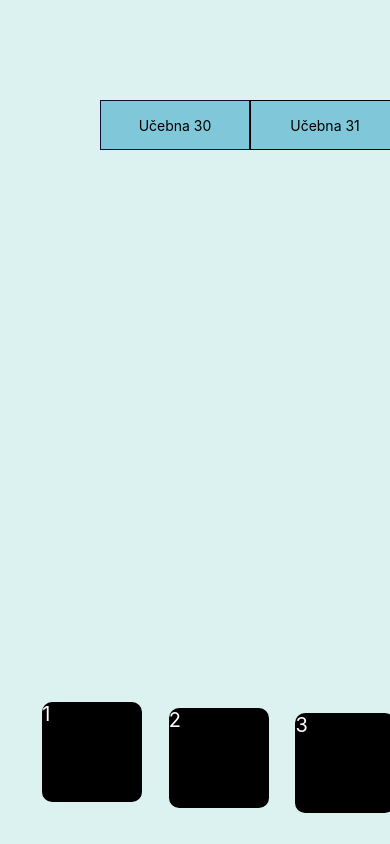
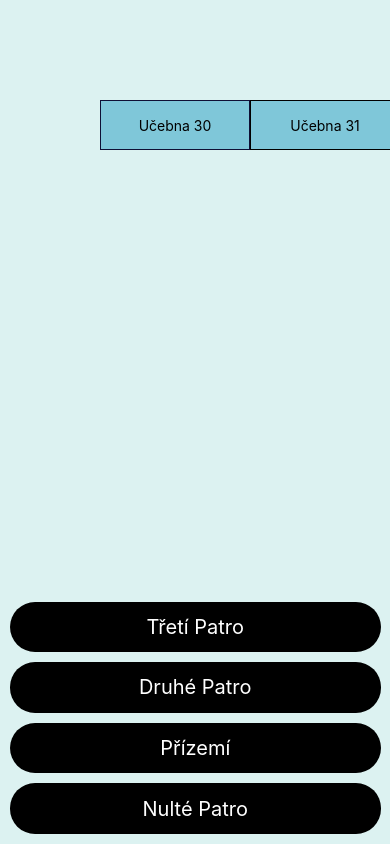
Before and after one commit to gr0nn1x/rocnikovka, a React Native app: screen / in a window 390 px wide. Built offline with nearby package versions, Linux system fonts and the light colour scheme.

Commit message:
added floor menu/ not working

```diff
--- a/App.js
+++ b/App.js
@@ -28,11 +28,16 @@ export default function App() {
   };
 
   return (
+    <View style={styles.container}>
+      <ScrollView>
         <ScrollView horizontal={true}>
-      <View style={styles.container}>
+          <View style={styles.content}>
             {dataList.map((data) => {
               return (
-            <TouchableWithoutFeedback key={data.id} onPress={() => test(data)}>
+                <TouchableWithoutFeedback
+                  key={data.id}
+                  onPress={() => test(data)}
+                >
                   <View
                     style={[
                       {
@@ -50,7 +55,8 @@ export default function App() {
                 </TouchableWithoutFeedback>
               );
             })}
-        <TouchableWithoutFeedback onPress={() => setIsModalVisible(false)}>
+          </View>
+        </ScrollView>
         <Modal
           visible={isModalVisible}
           onRequestClose={closeModal}
@@ -73,26 +79,30 @@ export default function App() {
             </View>
           </View>
         </Modal>
-        </TouchableWithoutFeedback>
+      </ScrollView>
+      <View style={styles.fixedView}>
         <View style={[styles.switch, styles.switchOne]}>
-          <Text style={styles.switchText}>1</Text>
+          <Text style={styles.switchText}>Třetí Patro</Text>
         </View>
         <View style={[styles.switch, styles.switchTwo]}>
-          <Text style={styles.switchText}>2</Text>
+          <Text style={styles.switchText}>Druhé Patro</Text>
         </View>
         <View style={[styles.switch, styles.switchThree]}>
-          <Text style={styles.switchText}>3</Text>
+          <Text style={styles.switchText}>Přízemí</Text>
         </View>
         <View style={[styles.switch, styles.switchFour]}>
-          <Text style={styles.switchText}>4</Text>
+          <Text style={styles.switchText}>Nulté Patro</Text>
         </View>
       </View>
-    </ScrollView>
+    </View>
   );
 }
 
 const styles = StyleSheet.create({
   container: {
+    flex: 1,
+  },
+  content: {
     width: 700,
     height: 1000,
     backgroundColor: "#DCF2F1",
@@ -131,27 +141,25 @@ const styles = StyleSheet.create({
   buttonContainer: {
     marginTop: "auto",
   },
+  fixedView: {
+    position: "absolute",
+    bottom: 0,
+    left: 0,
+    right: 0,
+    justifyContent: "space-between",
+    padding: 10,
+  },
   switch: {
-    height: 100,
-    width: 100,
+    height: windowHeight * 0.06,
+    width: windowWidth * 0.95,
+    marginTop: 10,
     backgroundColor: "black",
-    borderRadius: 10,
+    borderRadius: 25,
+    justifyContent: "center",
+    alignItems: "center",
   },
-  switchText: { color: "white", fontSize: 20 },
-  switchOne: {
-    top: windowWidth * 1.8,
-    left: windowHeight * 0.05,
-  },
-  switchTwo: {
-    top: windowWidth * 1.558,
-    left: windowHeight * 0.2,
-  },
-  switchThree: {
-    top: windowWidth * 1.316,
-    left: windowHeight * 0.35,
-  },
-  switchFour: {
-    top: windowWidth * 1.072,
-    left: windowHeight * 0.5,
+  switchText: {
+    color: "white",
+    fontSize: 20,
   },
 });
```
Lines whose indentation alone changed are shown as unchanged.
